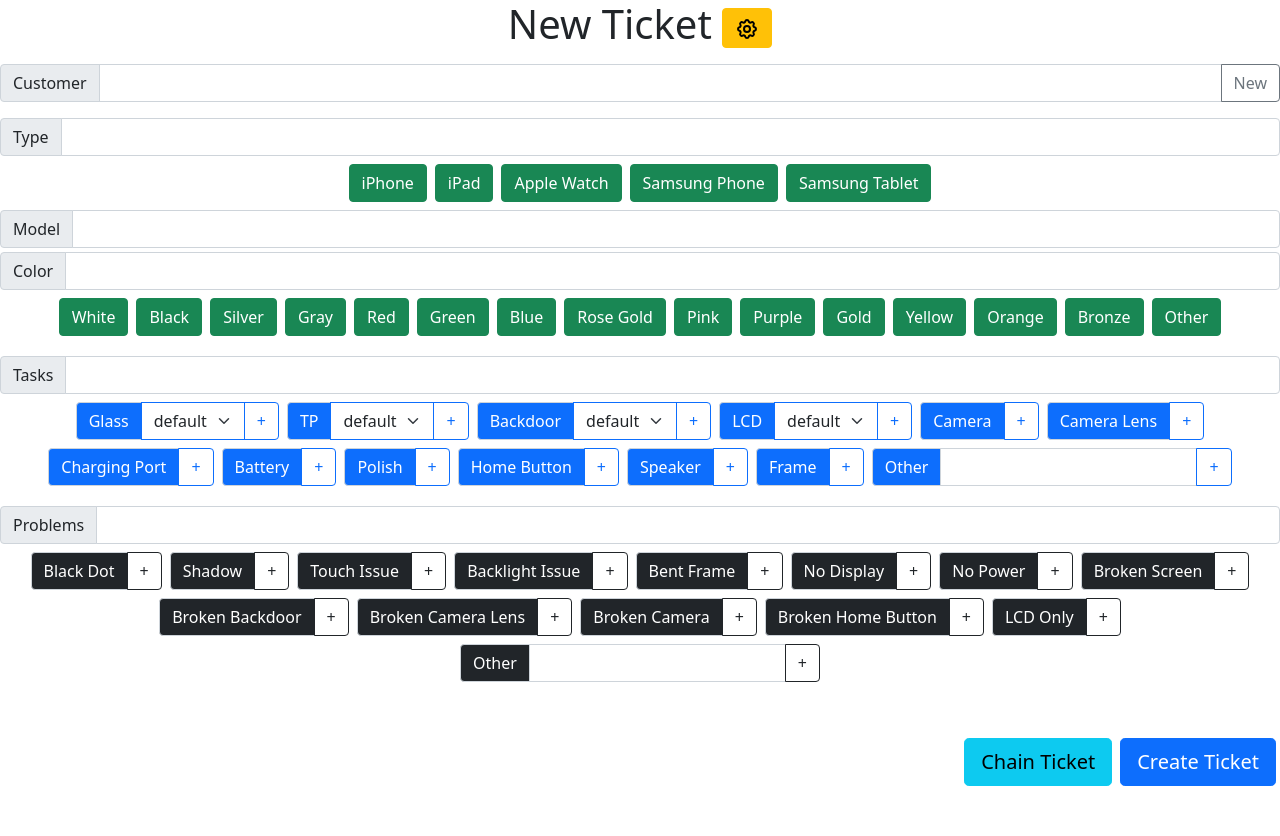
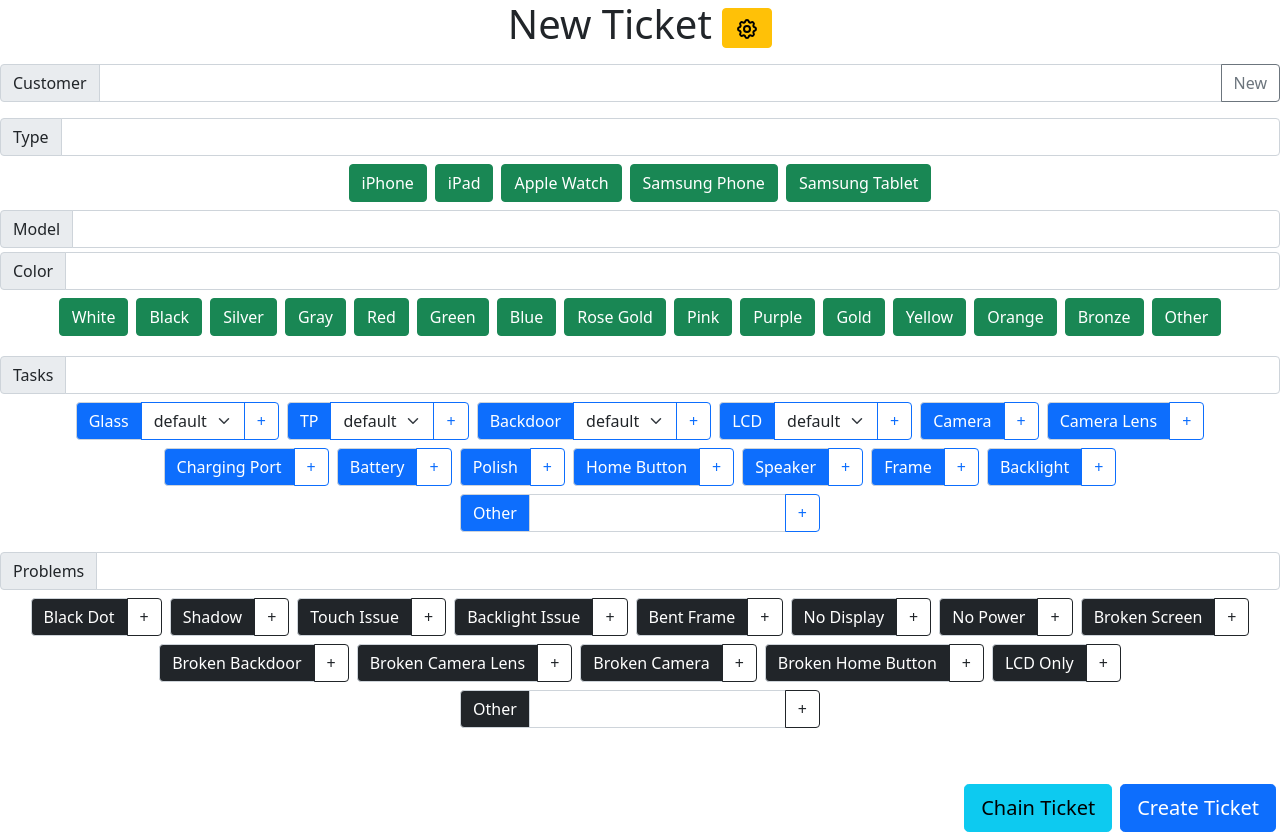
Before and after one commit to FanghanHu/lenwell-ordering-system, a React (Create React App) app: page / in a window 1280 px wide. Before the commit the page ends 800 px from the top, so only its background shows below. Built offline with nearby package versions, Linux system fonts and the light colour scheme.

Commit message:
add a custom task

```diff
--- a/src/components/task-selector.jsx
+++ b/src/components/task-selector.jsx
@@ -14,6 +14,7 @@
     "Home Button",
     "Speaker",
     "Frame",
+    "Backlight",
 ];
 
 export default function TaskSelector({ setTasks, device }) {
```
